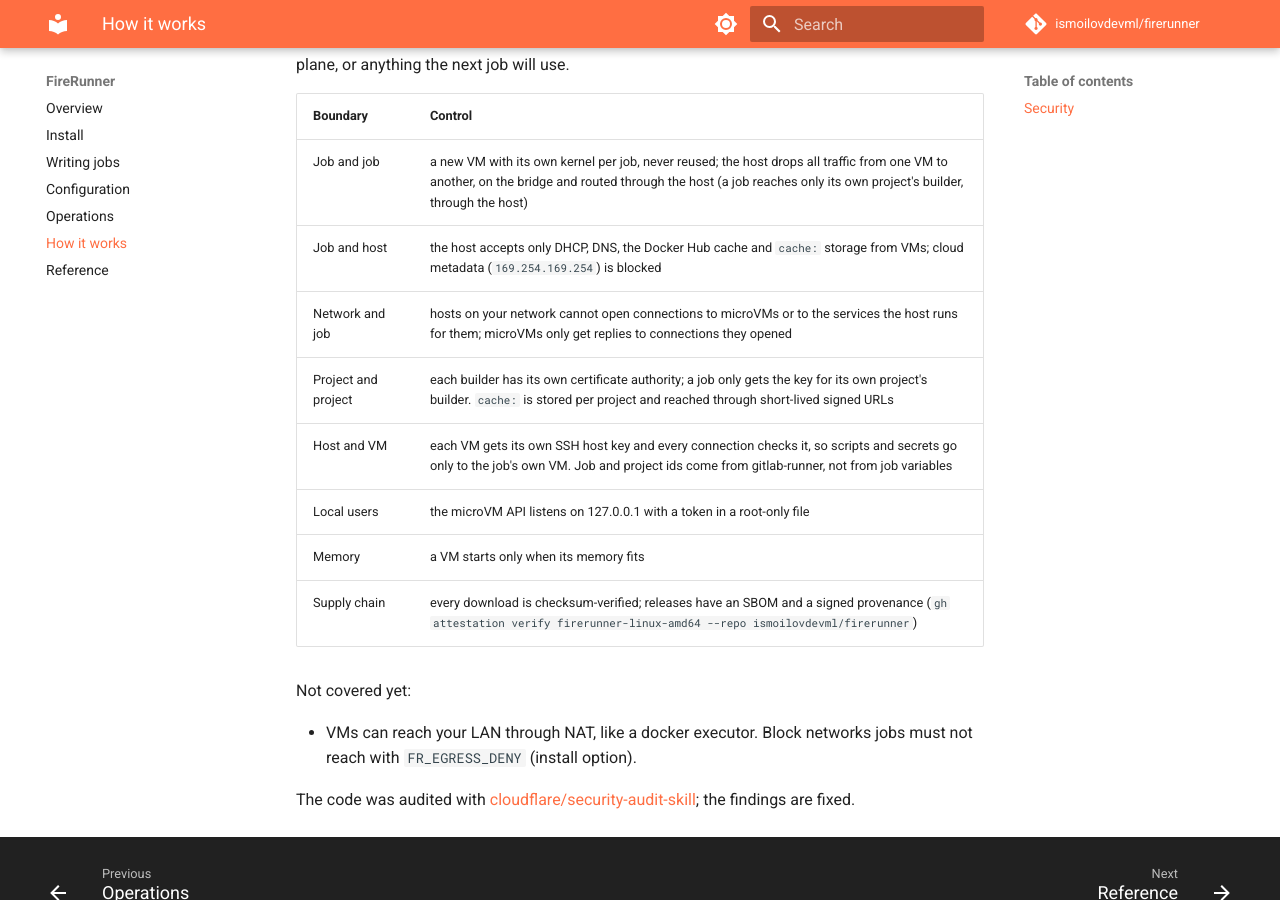
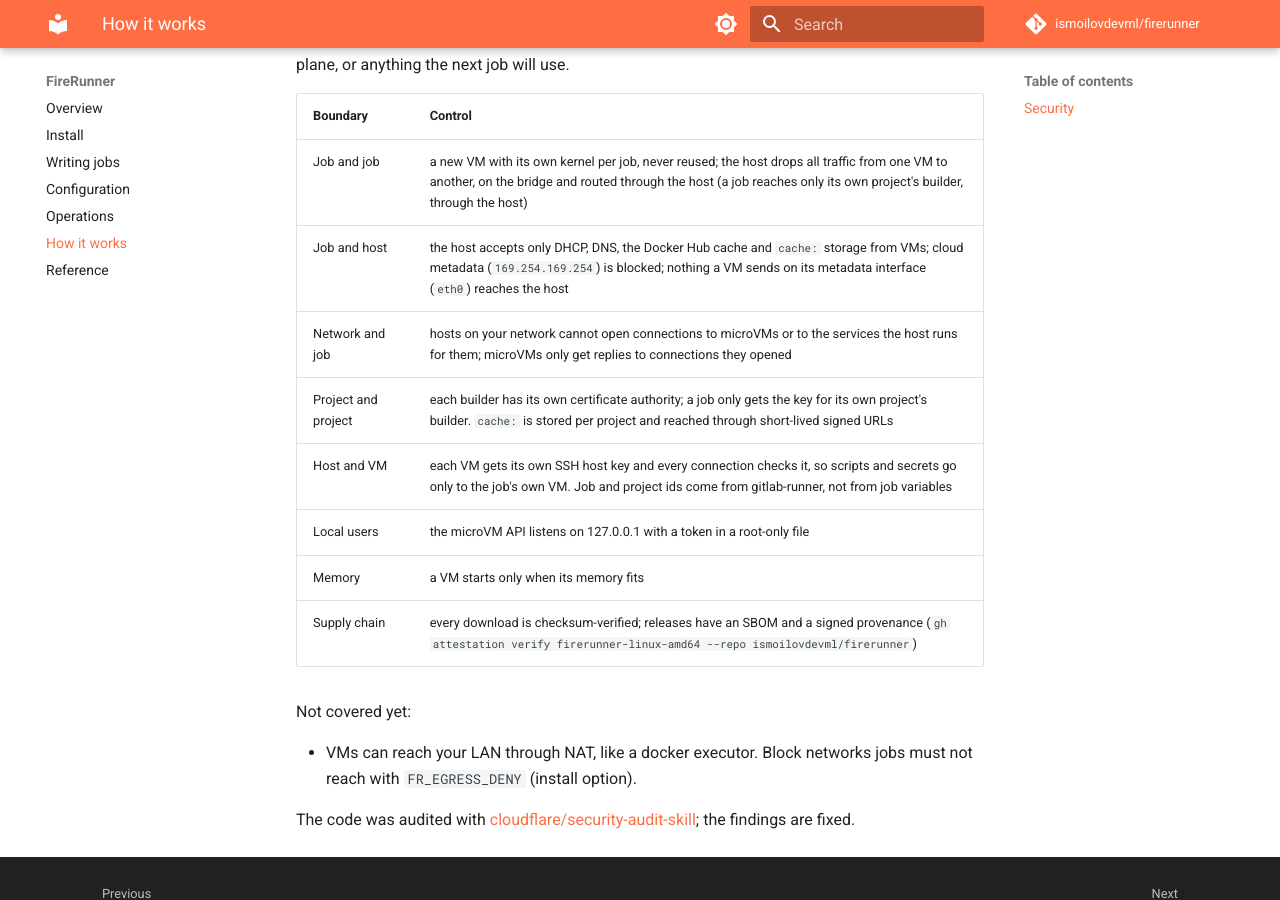
Before and after one commit to ismoilovdevml/firerunner, an MkDocs documentation site: the page built from docs/how-it-works.md, in a window 1280 px wide and 900 px high, scrolled down 1797 px. Built offline with MkDocs 1.6.1 and Material for MkDocs 9.7.7, drawn with Linux system fonts in a browser that asks for light colours; comment, search, counter and statistics services are not loaded.

Commit message:
install.sh: nothing a microVM sends on its metadata tap reaches the host
flintlock gives every microVM a second tap for the metadata service (eth0 in
the guest). It is up on the host but not on the bridge, so none of the
iifname br-fc rules and not the bridge-only IPv6 switch-off apply to it. A
job could reach every host service listening on :: over IPv6 link-local.
Firecracker answers the metadata address itself, so the host drops all
input and forwarding from these taps.

test/network/run.sh models the tap; the IPv6 check fails without the fix
in both br_netfilter modes. Not yet run on a KVM host.

```diff
--- a/docs/how-it-works.md
+++ b/docs/how-it-works.md
@@ -29,7 +29,7 @@ control plane, or anything the next job will use.
 | Boundary | Control |
 |---|---|
 | Job and job | a new VM with its own kernel per job, never reused; the host drops all traffic from one VM to another, on the bridge and routed through the host (a job reaches only its own project's builder, through the host) |
-| Job and host | the host accepts only DHCP, DNS, the Docker Hub cache and `cache:` storage from VMs; cloud metadata (`169.254.169.254`) is blocked |
+| Job and host | the host accepts only DHCP, DNS, the Docker Hub cache and `cache:` storage from VMs; cloud metadata (`169.254.169.254`) is blocked; nothing a VM sends on its metadata interface (`eth0`) reaches the host |
 | Network and job | hosts on your network cannot open connections to microVMs or to the services the host runs for them; microVMs only get replies to connections they opened |
 | Project and project | each builder has its own certificate authority; a job only gets the key for its own project's builder. `cache:` is stored per project and reached through short-lived signed URLs |
 | Host and VM | each VM gets its own SSH host key and every connection checks it, so scripts and secrets go only to the job's own VM. Job and project ids come from gitlab-runner, not from job variables |
```
Also changed, not shown: 2 other files.
